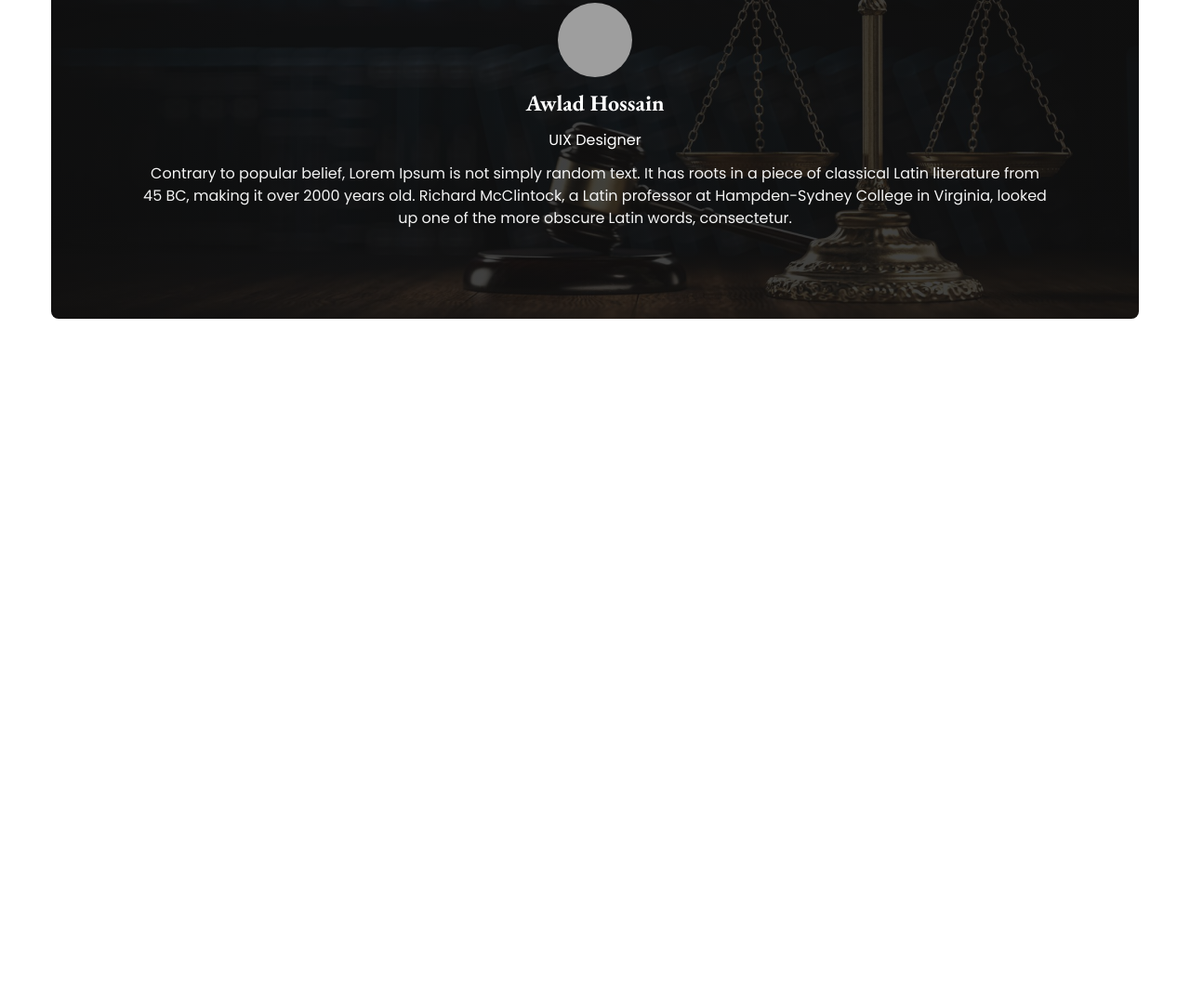
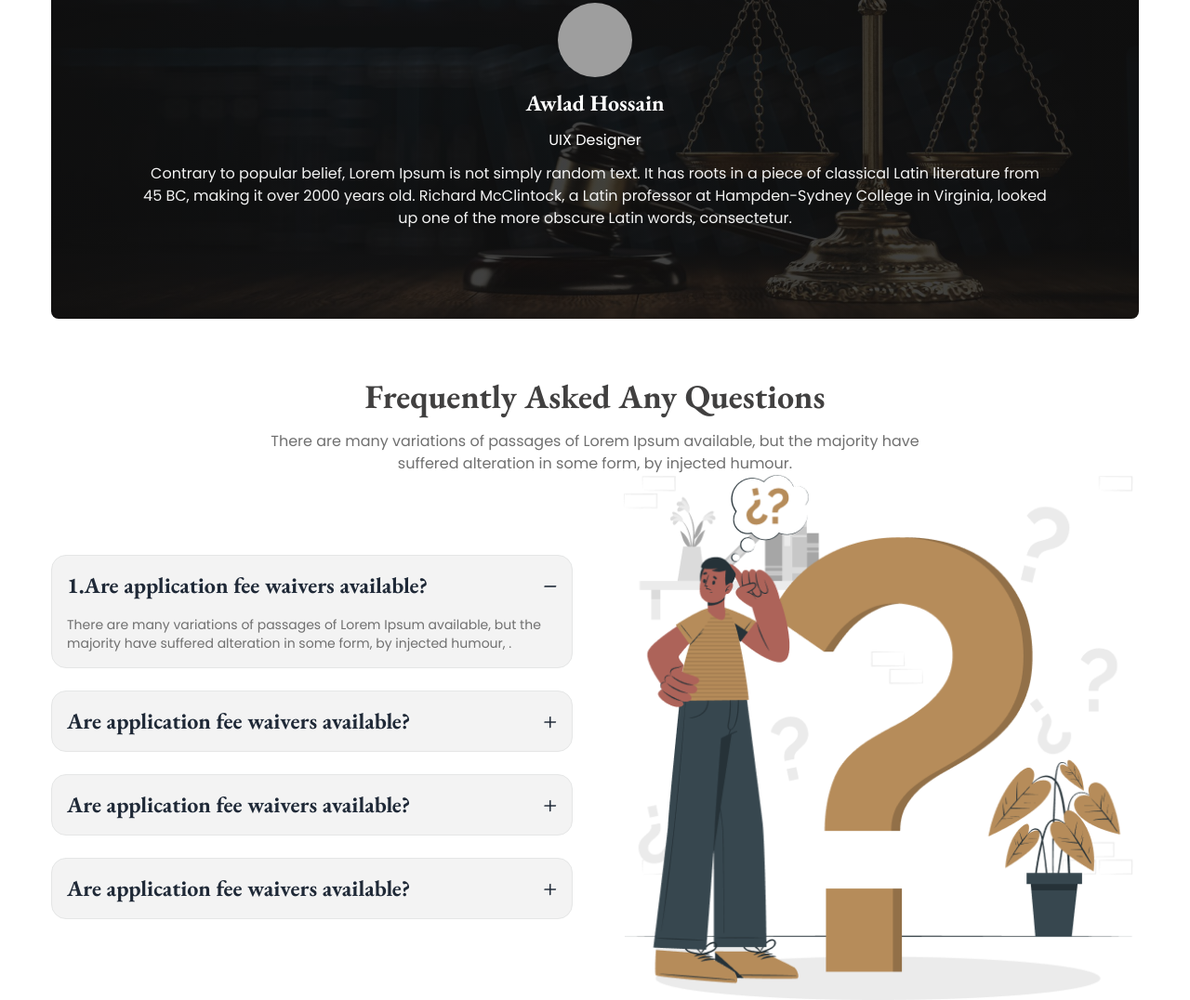
Before and after one commit to Khandaker-Sojol/Legal_Solutions, a plain HTML site: page index.html in a window 1280 px wide. Shown: the part 1954-3030 px from the top of the page at 93% size. Before the commit the page ends 2297 px from the top, so only its background shows below. Drawn offline with nearby package versions, Linux system fonts and the light colour scheme; grey boxes are pictures that could not be loaded.

Commit message:
FAQ Done

```diff
--- a/index.html
+++ b/index.html
@@ -1,5 +1,5 @@
 <!DOCTYPE html>
-<html lang="en">
+<html lang="en" data-theme="light">
 
 <head>
     <meta charset="UTF-8">
@@ -11,6 +11,8 @@
         rel="stylesheet">
     <!-- ✅ Tailwind CDN -->
     <script src="https://cdn.tailwindcss.com"></script>
+    <link href="https://cdn.jsdelivr.net/npm/daisyui@4.12.10/dist/full.css" rel="stylesheet" type="text/css" />
+
     <script>
         tailwind.config = {
             theme: {
@@ -191,6 +193,59 @@
                 </div>
             </div>
         </section>
+
+        <section class="max-w-[1170px] mx-auto mt-16">
+            <div class="text-center max-w-[714px] mx-auto space-y-4">
+                <h2 class="font-garamond text-[#414040] text-4xl font-extrabold">Frequently Asked Any Questions</h2>
+                <p class="font-normal text-[#707070]">
+                    There are many variations of passages of Lorem Ipsum available, but the majority have suffered
+                    alteration in some form, by injected humour.
+                </p>
+            </div>
+            <div class="flex justify-between items-center gap-12 ">
+
+                <div class="w-1/2 space-y-6">
+
+                    <div class="collapse collapse-plus bg-[#F3F3F3] border border-base-300">
+                        <input type="radio" name="my-accordion-3" checked="checked" />
+                        <div class="collapse-title font-extrabold font-garamond text-2xl"> 1.Are application fee
+                            waivers
+                            available?</div>
+                        <div class="collapse-content text-sm text-[#707070]">There are many variations of passages of
+                            Lorem Ipsum
+                            available, but the majority have suffered alteration in some form, by injected humour, .
+                        </div>
+                    </div>
+                    <div class="collapse collapse-plus bg-[#F3F3F3] border border-base-300">
+                        <input type="radio" name="my-accordion-3" />
+                        <div class="collapse-title font-extrabold font-garamond text-2xl">Are application fee waivers
+                            available?</div>
+                        <div class="collapse-content text-sm text-[#707070]">Click on "Forgot Password" on the login
+                            page and follow
+                            the instructions sent to your email.</div>
+                    </div>
+                    <div class="collapse collapse-plus bg-[#F3F3F3] border border-base-300">
+                        <input type="radio" name="my-accordion-3" />
+                        <div class="collapse-title font-extrabold font-garamond text-2xl">Are application fee waivers
+                            available?</div>
+                        <div class="collapse-content text-sm text-[#707070]">Go to "My Account" settings and select
+                            "Edit Profile" to
+                            make changes.</div>
+                    </div>
+                    <div class="collapse collapse-plus bg-[#F3F3F3] border border-base-300">
+                        <input type="radio" name="my-accordion-3" />
+                        <div class="collapse-title font-extrabold font-garamond text-2xl">Are application fee waivers
+                            available?</div>
+                        <div class="collapse-content text-sm text[#707070]">Go to "My Account" settings and select "Edit
+                            Profile" to
+                            make changes.</div>
+                    </div>
+                </div>
+                <div class="w-1/2">
+                    <img src="./images/faq.png" alt="">
+                </div>
+            </div>
+        </section>
     </main>
     <footer>
 
```
